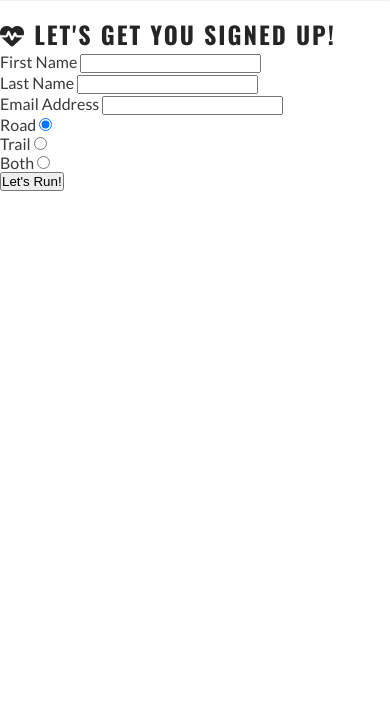
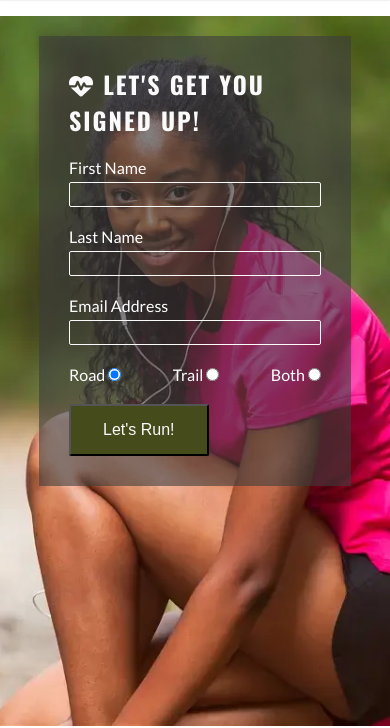
Before and after one commit to JohnnysavageNI/love-running, a plain HTML site: page signup.html in a window 390 px wide. Shown: the part 50-778 px from the top of the page. Drawn offline with nearby package versions, Linux system fonts and the light colour scheme.

Commit message:
Added styling to signup page. including responsiveness for larger screens

```diff
--- a/assets/css/style.css
+++ b/assets/css/style.css
@@ -90,6 +90,8 @@ main {
     /* Make main element take up any surplus space to push footer down */
     flex: 1 0 auto;
     margin-top: 47px;
+    display: flex;
+    flex-direction: column;
 
 }
 
@@ -195,6 +197,52 @@ main {
     color: #fafafa;
 }
 
+/* Form */
+#signup {
+    background-image: url("../images/signup-image.webp");
+    background-size: cover;
+    background-position: 75%;
+    padding: 20px 10% 0 10%;
+    flex-grow: 1;
+}
+
+#signup-form {
+    color: #ffffff;
+    background-color: rgba(60, 60, 60, 0.6);
+    padding: 30px;
+}
+
+#signup-form>h2 {
+    color: #fafafa;
+    margin-bottom: 20px;
+}
+
+.text-input {
+    background: transparent;
+    color: #fafafa;
+    width: 100%;
+    height: 25px;
+    margin: 5px 0 20px 0;
+    border: 1px solid #fafafa;
+    border-radius: 2px;
+    padding: 0 5px;
+}
+
+.radio-buttons {
+    width: 100%;
+    display: flex;
+    justify-content: space-between;
+}
+
+.join-button {
+    margin-top: 20px;
+    border-radius: 2px;
+    padding: 15px 32px;
+    font-size: 100%;
+    background-color: #454b1b;
+    color: #fafafa;
+}
+
 /* Footer*/
 #social-networks {
     text-align: center;
@@ -218,6 +266,32 @@ main {
     }
 }
 
+/* Media query: tablets and larger (768px and up) */
+@media screen and (min-width: 768px) {
+    ...
+
+    /* Form */
+    #signup {
+        background-position: center;
+        position: relative;
+    }
+
+    #signup-form {
+        max-width: 400px;
+        position: absolute;
+        left: 10%;
+        top: 150px;
+    }
+
+    .text-input:hover {
+        border-color: #f16c6b;
+    }
+
+    .join-button:hover {
+        background-color: #fafafa;
+        color: #454b1b;
+    }
+}
 /* Media query: tablets and larger (768px and up) */
 @media screen and (min-width: 768px) {
     /* Header */
```
